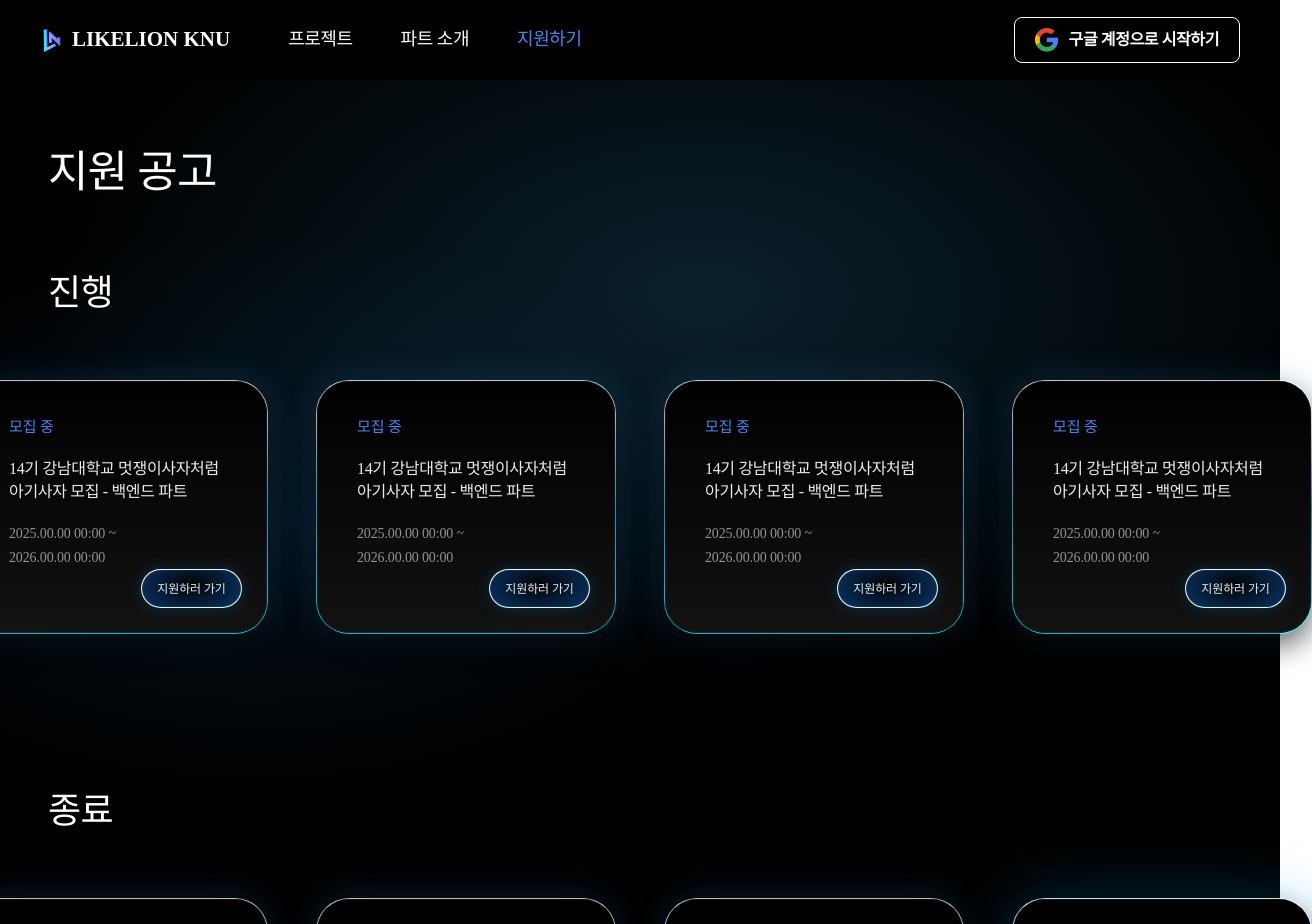
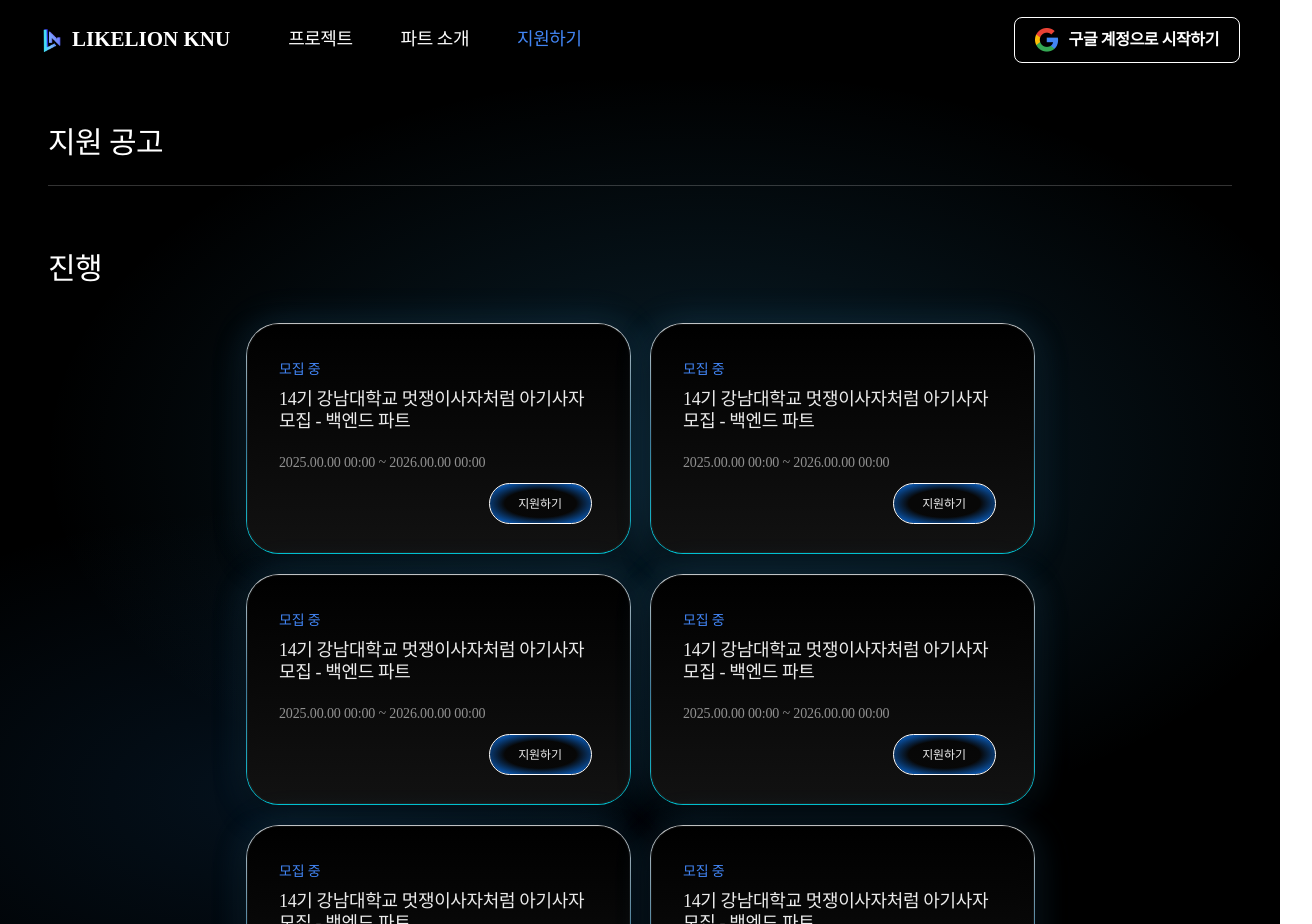
Before and after one commit to likelionknu/apply-page-client, a React (Vite) app: page /apply in a window 1280 px wide. Shown: the top 924 px of the page, 1312 px wide, since content can reach past the window. Built offline with nearby package versions, Linux system fonts and the light colour scheme; a web font is replaced by a local one.

Commit message:
ProjectPage/ApplyPage 컴포넌트명 정리 및 ApplyPage 스타일 Tailwind 전환
1. ProjectDetailPage -> ProjectPage, ApplyNoticePage -> ApplyPage
2. ApplyPage 스타일을 apply.css에서 Tailwind로 전환
3. 미사용 apply.css 삭제

```diff
--- a/src/features/apply/ApplyPage.tsx
+++ b/src/features/apply/ApplyPage.tsx
@@ -1,14 +1,12 @@
 import Header from "../../shared/components/Header";
 import Footer from "../../shared/components/Footer";
-import "./apply.css";
 
 type Status = "모집 중" | "모집 마감";
 
 interface ApplyNotice {
   id: string;
   status: Status;
-  titleLine1: string;
-  titleLine2: string;
+  titleLine: string;
   periodFrom: string;
   periodTo: string;
   emphasis?: boolean;
@@ -18,32 +16,42 @@ const ONGOING: ApplyNotice[] = [
   {
     id: "o-1",
     status: "모집 중",
-    titleLine1: "14기 강남대학교 멋쟁이사자처럼",
-    titleLine2: "아기사자 모집 - 백엔드 파트",
+    titleLine: "14기 강남대학교 멋쟁이사자처럼 아기사자 모집 - 백엔드 파트",
     periodFrom: "2025.00.00 00:00",
     periodTo: "2026.00.00 00:00",
   },
   {
     id: "o-2",
     status: "모집 중",
-    titleLine1: "14기 강남대학교 멋쟁이사자처럼",
-    titleLine2: "아기사자 모집 - 백엔드 파트",
+    titleLine: "14기 강남대학교 멋쟁이사자처럼 아기사자 모집 - 백엔드 파트",
     periodFrom: "2025.00.00 00:00",
     periodTo: "2026.00.00 00:00",
   },
   {
     id: "o-3",
     status: "모집 중",
-    titleLine1: "14기 강남대학교 멋쟁이사자처럼",
-    titleLine2: "아기사자 모집 - 백엔드 파트",
+    titleLine: "14기 강남대학교 멋쟁이사자처럼 아기사자 모집 - 백엔드 파트",
     periodFrom: "2025.00.00 00:00",
     periodTo: "2026.00.00 00:00",
   },
   {
     id: "o-4",
     status: "모집 중",
-    titleLine1: "14기 강남대학교 멋쟁이사자처럼",
-    titleLine2: "아기사자 모집 - 백엔드 파트",
+    titleLine: "14기 강남대학교 멋쟁이사자처럼 아기사자 모집 - 백엔드 파트",
+    periodFrom: "2025.00.00 00:00",
+    periodTo: "2026.00.00 00:00",
+  },
+  {
+    id: "o-5",
+    status: "모집 중",
+    titleLine: "14기 강남대학교 멋쟁이사자처럼 아기사자 모집 - 백엔드 파트",
+    periodFrom: "2025.00.00 00:00",
+    periodTo: "2026.00.00 00:00",
+  },
+  {
+    id: "o-6",
+    status: "모집 중",
+    titleLine: "14기 강남대학교 멋쟁이사자처럼 아기사자 모집 - 백엔드 파트",
     periodFrom: "2025.00.00 00:00",
     periodTo: "2026.00.00 00:00",
   },
@@ -53,63 +61,79 @@ const ENDED: ApplyNotice[] = [
   {
     id: "e-1",
     status: "모집 마감",
-    titleLine1: "14기 강남대학교 멋쟁이사자처럼",
-    titleLine2: "아기사자 모집 - 백엔드 파트",
+    titleLine: "14기 강남대학교 멋쟁이사자처럼 아기사자 모집 - 백엔드 파트",
     periodFrom: "2025.00.00 00:00",
     periodTo: "2026.00.00 00:00",
   },
   {
     id: "e-2",
     status: "모집 마감",
-    titleLine1: "14기 강남대학교 멋쟁이사자처럼",
-    titleLine2: "아기사자 모집 - 백엔드 파트",
+    titleLine: "14기 강남대학교 멋쟁이사자처럼 아기사자 모집 - 백엔드 파트",
     periodFrom: "2025.00.00 00:00",
     periodTo: "2026.00.00 00:00",
   },
   {
     id: "e-3",
     status: "모집 마감",
-    titleLine1: "14기 강남대학교 멋쟁이사자처럼",
-    titleLine2: "아기사자 모집 - 백엔드 파트",
+    titleLine: "14기 강남대학교 멋쟁이사자처럼 아기사자 모집 - 백엔드 파트",
     periodFrom: "2025.00.00 00:00",
     periodTo: "2026.00.00 00:00",
   },
   {
     id: "e-4",
     status: "모집 마감",
-    titleLine1: "14기 강남대학교 멋쟁이사자처럼",
-    titleLine2: "아기사자 모집 - 백엔드 파트",
+    titleLine: "14기 강남대학교 멋쟁이사자처럼 아기사자 모집 - 백엔드 파트",
     periodFrom: "2025.00.00 00:00",
     periodTo: "2026.00.00 00:00",
-    emphasis: true,
+  },
+  {
+    id: "e-5",
+    status: "모집 마감",
+    titleLine: "14기 강남대학교 멋쟁이사자처럼 아기사자 모집 - 백엔드 파트",
+    periodFrom: "2025.00.00 00:00",
+    periodTo: "2026.00.00 00:00",
+  },
+  {
+    id: "e-6",
+    status: "모집 마감",
+    titleLine: "14기 강남대학교 멋쟁이사자처럼 아기사자 모집 - 백엔드 파트",
+    periodFrom: "2025.00.00 00:00",
+    periodTo: "2026.00.00 00:00",
   },
 ];
 
 function NoticeCard({ item }: { item: ApplyNotice }) {
   const isOpen = item.status === "모집 중";
+  const cardBaseClass =
+    "relative h-[231px] w-[385px] rounded-[33px] border border-transparent [background-image:linear-gradient(180deg,rgba(0,0,0,0.55)_0%,rgba(20,20,20,0.9)_100%),linear-gradient(#000,#000),linear-gradient(180deg,rgba(255,255,255,0.75),rgba(66,126,156,1),rgba(0,238,255,0.8))] [background-origin:border-box] [background-clip:padding-box,padding-box,border-box] [box-shadow:0_0_0_1px_rgba(255,255,255,0.05)_inset,_0_12px_28px_rgba(0,0,0,0.55),_0_0_36px_rgba(72,185,255,0.18)]";
+  const emphasisClass =
+    item.emphasis
+      ? " [background-image:linear-gradient(180deg,rgba(0,0,0,0.55)_0%,rgba(20,20,20,0.9)_100%),linear-gradient(#000,#000),linear-gradient(180deg,rgba(255,255,255,0.85),rgba(0,180,255,1),rgba(0,238,255,0.95))] [box-shadow:0_0_0_1px_rgba(255,255,255,0.06)_inset,_0_12px_28px_rgba(0,0,0,0.55),_0_0_60px_rgba(0,170,255,0.28)]"
+      : "";
 
   return (
-    <article className={`apply-card ${item.emphasis ? "is-emphasis" : ""}`}>
-      <div className="apply-card__inner">
+    <article className={cardBaseClass + emphasisClass}>
+      <div className="relative flex h-full flex-col gap-[13px] px-10 pt-[35px] pb-5">
         <span
-          className={`apply-card__status ${isOpen ? "is-open" : "is-closed"}`}
+          className={`h-[17px] w-[318px] self-center text-[14px] font-normal tracking-[-0.01em] ${isOpen ? "text-blue" : "text-red"}`}
         >
           {item.status}
         </span>
 
-        <h3 className="apply-card__title">
-          <span>{item.titleLine1}</span>
-          <span>{item.titleLine2}</span>
+        <h3 className="m-0 h-[50px] w-[318px] self-center text-[18px] leading-[1.2] font-normal tracking-[-0.02em] text-[rgba(255,255,255,0.92)]">
+          {item.titleLine}
         </h3>
 
-        <div className="apply-card__period">
-          <span>{item.periodFrom} ~</span>
-          <span>{item.periodTo}</span>
+        <div className="h-[17px] w-[318px] self-center text-[14px] font-normal tracking-[-0.01em] text-[rgba(255,255,255,0.55)]">
+          <span>{item.periodFrom} ~ {item.periodTo}</span>
         </div>
 
-        <div className="apply-card__cta">
-          <button type="button" className="apply-card__btn">
-            지원하러 가기
+        <div className="absolute right-[39px] bottom-[30px] m-0 block">
+          <button
+            type="button"
+            className="inline-flex h-[39px] w-[100.93px] items-center justify-center rounded-[55px] bg-[radial-gradient(ellipse_70.71%_70.71%_at_50%_50%,rgba(0,0,0,0.50)_50%,#0A7CFF_100%)] px-0 py-0 text-[12px] font-normal tracking-[-0.01em] text-[rgba(255,255,255,0.92)] outline outline-[0.40px] outline-offset-[-0.40px] outline-[rgba(255,255,255,1)] transition-transform duration-[120ms] hover:-translate-y-px focus-visible:outline-none"
+          >
+            지원하기
           </button>
         </div>
       </div>
@@ -117,29 +141,42 @@ function NoticeCard({ item }: { item: ApplyNotice }) {
   );
 }
 
-export default function ApplyNoticePage() {
+export default function ApplyPage() {
   return (
-    <div className="apply-page">
+    <div className="text-white1 min-h-dvh w-full [background:radial-gradient(1200px_700px_at_55%_20%,rgba(50,160,220,0.2),rgba(0,0,0,0)_55%),radial-gradient(900px_520px_at_20%_35%,rgba(30,120,200,0.14),rgba(0,0,0,0)_55%),#000]">
       <Header />
 
-      <main className="apply-page__content">
-        <div className="apply-page__container">
-          <h1 className="apply-page__title">지원 공고</h1>
+      <main className="px-0 pt-[40px] pb-[80px]">
+        <div className="mx-auto box-border w-full max-w-[1440px] px-[48px] max-[1200px]:px-[56px] max-[768px]:px-[24px]">
+          <h1 className="m-0 text-[30px] font-normal tracking-[-0.02em]">
+            지원 공고
+          </h1>
+          <div className="mt-5 mb-[60px] h-px w-full bg-[rgba(255,255,255,0.2)]" />
 
-          <section className="apply-section">
-            <h2 className="apply-section__title">진행</h2>
+          <section className="mb-[87px]">
+            <h2 className="mt-0 mr-0 mb-[32px] ml-0 text-[30px] font-normal tracking-[-0.02em]">
+              진행
+            </h2>
 
-            <div className="apply-grid" aria-label="진행 중 공고 목록">
+            <div
+              className="mx-auto grid w-[1193px] grid-cols-[repeat(3,385px)] gap-x-[19px] gap-y-[20px] max-[1320px]:w-[789px] max-[1320px]:grid-cols-[repeat(2,385px)] max-[860px]:w-[385px] max-[860px]:grid-cols-1 max-[420px]:w-full"
+              aria-label="진행 중 공고 목록"
+            >
               {ONGOING.map((item) => (
                 <NoticeCard key={item.id} item={item} />
               ))}
             </div>
           </section>
 
-          <section className="apply-section">
-            <h2 className="apply-section__title">종료</h2>
+          <section>
+            <h2 className="mt-0 mr-0 mb-[32px] ml-0 text-[30px] font-normal tracking-[-0.02em]">
+              종료
+            </h2>
 
-            <div className="apply-grid" aria-label="종료 공고 목록">
+            <div
+              className="mx-auto grid w-[1193px] grid-cols-[repeat(3,385px)] gap-x-[19px] gap-y-[20px] max-[1320px]:w-[789px] max-[1320px]:grid-cols-[repeat(2,385px)] max-[860px]:w-[385px] max-[860px]:grid-cols-1 max-[420px]:w-full"
+              aria-label="종료 공고 목록"
+            >
               {ENDED.map((item) => (
                 <NoticeCard key={item.id} item={item} />
               ))}
--- a/src/features/apply/apply.css
+++ /dev/null
@@ -1,213 +0,0 @@
-.apply-page {
-  min-height: 100dvh;
-  width: 100%;
-  color: #fff;
-  background:
-    radial-gradient(1200px 700px at 55% 20%, rgba(50, 160, 220, 0.20), rgba(0, 0, 0, 0) 55%),
-    radial-gradient(900px 520px at 20% 35%, rgba(30, 120, 200, 0.14), rgba(0, 0, 0, 0) 55%),
-    #000;
-}
-
-.apply-page__content {
-  padding-top: 60px;
-  padding-left: 0px;
-  padding-right: 0px;
-  padding-bottom: 80px;
-}
-
-.apply-page__container {
-  max-width: 1440px;
-  margin: 0 auto;          /* 가운데 정렬 */
-  padding-left: 48px;     /* 원하는 좌우 패딩 */
-  padding-right: 48px;
-  width: 100%;
-  box-sizing: border-box;
-}
-
-@media (max-width: 1200px) {
-  .apply-page__container {
-    padding-left: 56px;
-    padding-right: 56px;
-  }
-}
-
-@media (max-width: 768px) {
-  .apply-page__container {
-    padding-left: 24px;
-    padding-right: 24px;
-  }
-}
-
-.apply-page__title {
-  margin: 0 0 60px 0px;
-  font-size: 44px;
-  font-weight: 400;
-  letter-spacing: -0.02em;
-}
-
-.apply-section__title {
-  margin: 0px 0px 60px 0px;
-  font-size: 36px;
-  font-weight: 400;
-  letter-spacing: -0.02em;
-}
-
-.apply-section:first-of-type{
-  margin-bottom: 150px;
-}
-.apply-grid {
-  display: grid;
-  grid-template-columns: repeat(4, 300px);
-  column-gap: 48px;
-  row-gap: 50px;
-  justify-content: center;
-}
-
-@media (max-width: 1200px) {
-  .apply-grid {
-    grid-template-columns: repeat(2, minmax(0, 1fr));
-  }
-}
-@media (max-width: 700px) {
-  .apply-grid {
-    grid-template-columns: 1fr;
-  }
-}
-
-.apply-card {
-  width: 300px;
-  height: 254px;
-  border: 1px solid transparent;
-  border-radius: 33px;
-
-  background-image:
-
-    linear-gradient(180deg, rgba(0, 0, 0, 0.55) 0%, rgba(20, 20, 20, 0.90) 100%),
-
-    linear-gradient(#000, #000),
-
-    linear-gradient(180deg, rgba(255, 255, 255, 0.75), rgba(66, 126, 156, 1), rgba(0, 238, 255, 0.80));
-
-  background-origin: border-box;
-  background-clip: padding-box, padding-box, border-box;
-
-  box-shadow:
-    0 0 0 1px rgba(255, 255, 255, 0.05) inset,
-    0 12px 28px rgba(0, 0, 0, 0.55),
-    0 0 36px rgba(72, 185, 255, 0.18);
-
-  position : relative;
-}
-
-.apply-card.is-emphasis {
-  background-image:
-    linear-gradient(180deg, rgba(0, 0, 0, 0.55) 0%, rgba(20, 20, 20, 0.90) 100%),
-    linear-gradient(#000, #000),
-    linear-gradient(180deg, rgba(255, 255, 255, 0.85), rgba(0, 180, 255, 1), rgba(0, 238, 255, 0.95));
-  box-shadow:
-    0 0 0 1px rgba(255, 255, 255, 0.06) inset,
-    0 12px 28px rgba(0, 0, 0, 0.55),
-    0 0 60px rgba(0, 170, 255, 0.28);
-}
-
-.apply-card__inner {
-  position: relative;
-  height: 100%;
-  padding: 35px 40px 20px;
-  display: flex;
-  flex-direction: column;
-  gap: 20px;
-}
-
-.apply-card__status {
-  font-size: 15px;
-  font-weight: 400;
-  letter-spacing: -0.01em;
-}
-
-.apply-card__status.is-open {
-  color: rgba(66, 133, 244, 1);
-}
-
-.apply-card__status.is-closed {
-  color: rgba(233, 66, 53, 1);
-}
-
-.apply-card__title {
-  margin: 0;
-  display: flex;
-  flex-direction: column;
-  gap: 4px;
-
-  font-size: 16px;
-  font-weight: 400;
-  letter-spacing: -0.02em;
-  line-height: 1.2;
-  color: rgba(255, 255, 255, 0.92);
-}
-
-.apply-card__period {
-  margin-top: 2px;
-  display: flex;
-  flex-direction: column;
-  gap: 3px;
-
-  font-size: 14px;
-  font-weight: 400;
-  letter-spacing: -0.01em;
-  color: rgba(255, 255, 255, 0.55);
-}
-
-.apply-card__cta {
-  position: absolute;
-  right: 25px;
-  bottom: 25px;
-  margin: 0;
-  display: block;
-}
-
-.apply-card__btn {
-  width: 100.93px;
-  height: 39px;
-
-  padding: 0px;
-  border-radius: 999px;
-  cursor: pointer;
-
-  font-size: 12px;
-  font-weight: 400;
-  letter-spacing: -0.01em;
-  color: rgba(255, 255, 255, 0.92);
-
-
-  border: 1.2px solid rgba(255, 255, 255, 0.85);
-
-  background-color: transparent;
-  background-image:
-    radial-gradient(120% 180% at 50% 40%, rgba(0, 0, 0, 0.85), rgba(10, 124, 255, 0.35) 60%),
-    linear-gradient(#0b1a2b, #0b1a2b),
-    linear-gradient(180deg, rgba(255, 255, 255, 0.55), rgba(0, 238, 255, 0.85));
-  background-origin: border-box;
-  background-clip: padding-box, padding-box, border-box;
-
-  box-shadow:
-    0 0 16px rgba(0, 170, 255, 0.20),
-    inset 0 0 0 1px rgba(255, 255, 255, 0.06);
-
-  transition: transform 120ms ease, box-shadow 120ms ease, filter 120ms ease;
-}
-
-.apply-card__btn:hover {
-  transform: translateY(-1px);
-  filter: brightness(1.05);
-  box-shadow:
-    0 0 22px rgba(0, 170, 255, 0.28),
-    inset 0 0 0 1px rgba(255, 255, 255, 0.08);
-}
-
-.apply-card__btn:focus-visible {
-  outline: none;
-  box-shadow:
-    0 0 0 3px rgba(255, 255, 255, 0.16),
-    0 0 26px rgba(0, 170, 255, 0.32);
-}
--- a/src/features/project/pages/ProjectPage.tsx
+++ b/src/features/project/pages/ProjectPage.tsx
@@ -236,7 +236,7 @@ function getCardImage(title: string) {
    return farmtoImg;
  }
 
-export default function ProjectDetailPage() {
+export default function ProjectPage() {
   const [selectedGen, setSelectedGen] = useState<Generation>(11);
   const displayed = PROJECTS.filter((p) => p.generation === selectedGen);
 
--- a/src/routes/AppRouter.tsx
+++ b/src/routes/AppRouter.tsx
@@ -3,8 +3,8 @@ import PendingPage from "@shared/pages/PendingPage";
 import PartMainPage from "@part/pages/PartMainPage";
 import MainPage from "@main/mainpage/MainPage";
 import RecruitPage from "@recruit/pages/RecruitPage";
-import ProjectDetailPage from "@project/pages/ProjectPage";
-import ApplyNoticePage from "@apply/ApplyPage";
+import ProjectPage from "@project/pages/ProjectPage";
+import ApplyPage from "@apply/ApplyPage";
 import MyPage from "@my/pages/MyPage";
 
 function AppRouter() {
@@ -13,8 +13,8 @@ function AppRouter() {
       <Routes>
         <Route path="*" element={<PendingPage />} />
         <Route path="/main" element={<MainPage />} />
-        <Route path="/project" element={<ProjectDetailPage />} />
-        <Route path="/apply" element={<ApplyNoticePage />} />
+        <Route path="/project" element={<ProjectPage />} />
+        <Route path="/apply" element={<ApplyPage />} />
         <Route path="/part/:part" element={<PartMainPage />} />
         <Route path="/recruit/:part" element={<RecruitPage />} />
         <Route path="/my" element={<MyPage />} />
```
